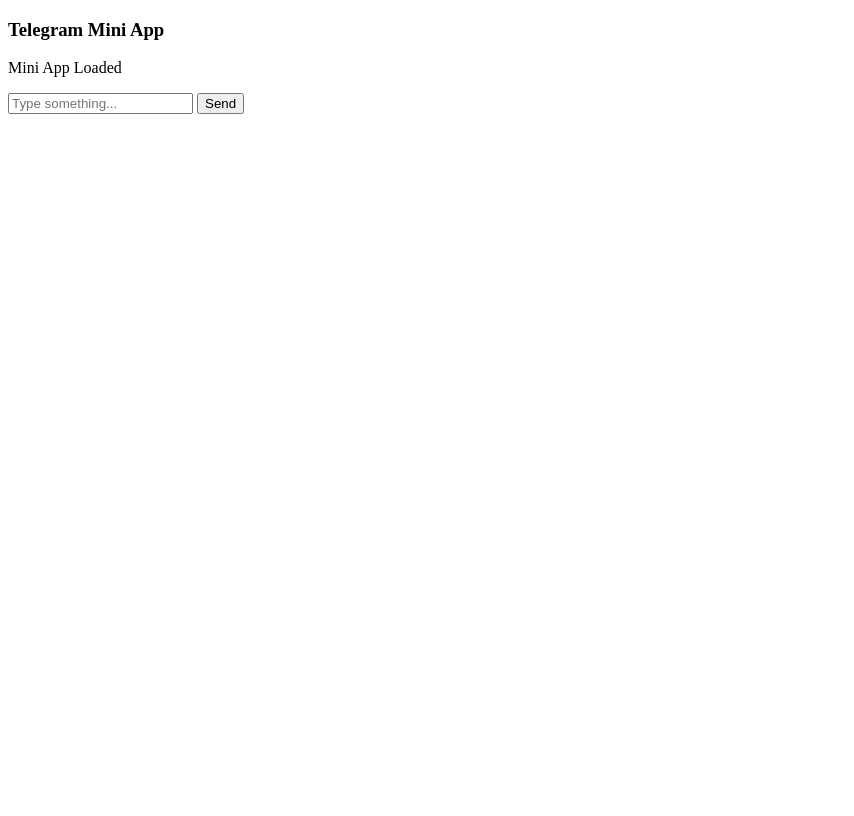
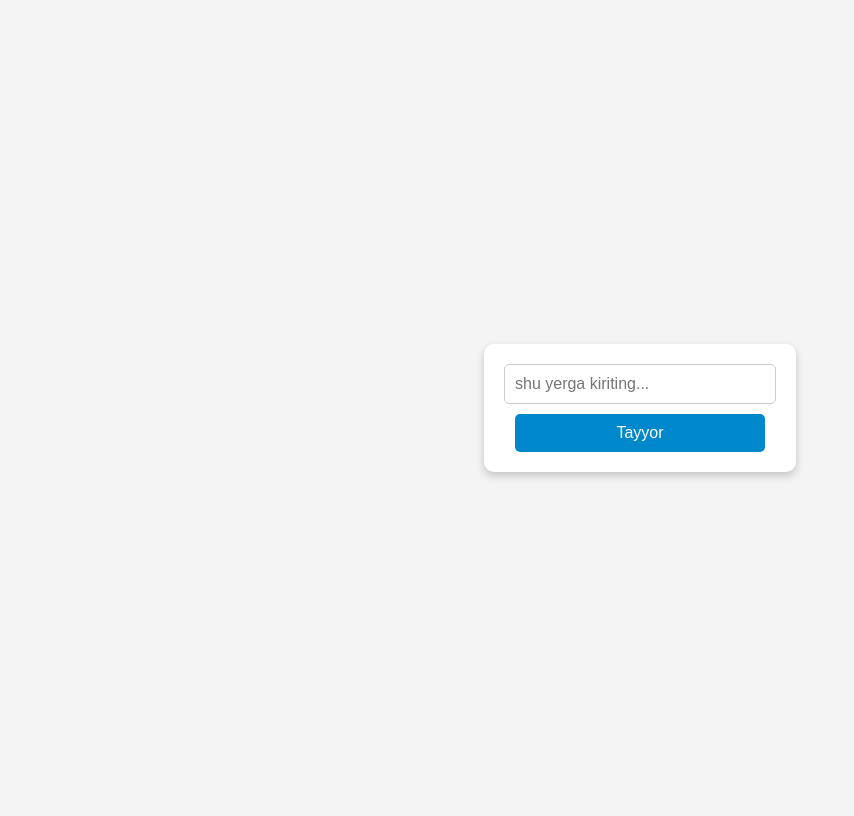
Before and after one commit to dragonsteam/group-sender, a Django app: page / in a window 1280 px wide. Shown: the whole page, without its empty margins (0-854 px from the left). Before the commit the page ends 114 px from the top, so only its background shows below. Run offline with Django 5.2, Linux system fonts and the light colour scheme; parts of the project's set-up code (start-up, migrations or seed data) failed here and were passed over; some libraries are stand-ins or nearby versions.

Commit message:
add style to password input page

```diff
--- a/bot/templates/index.html
+++ b/bot/templates/index.html
@@ -5,16 +5,54 @@
     <meta name="viewport" content="width=device-width, initial-scale=1.0" />
     <title>Telegram Mini App</title>
     <script src="https://telegram.org/js/telegram-web-app.js"></script>
+    <style>
+      body {
+        display: flex;
+        justify-content: center;
+        align-items: center;
+        height: 100vh;
+        background-color: #f4f4f4;
+      }
+      .container {
+        display: flex;
+        flex-direction: column;
+        align-items: center;
+        gap: 10px;
+        padding: 20px;
+        background: white;
+        border-radius: 10px;
+        box-shadow: 0 4px 8px rgba(0, 0, 0, 0.2);
+      }
+      input {
+        width: 250px;
+        padding: 10px;
+        border: 1px solid #ccc;
+        border-radius: 5px;
+        font-size: 16px;
+      }
+      button {
+        width: 250px;
+        padding: 10px;
+        background-color: #0088cc;
+        color: white;
+        border: none;
+        border-radius: 5px;
+        font-size: 16px;
+        cursor: pointer;
+      }
+      button:hover {
+        background-color: #0077b6;
+      }
+    </style>
   </head>
   <body>
-    <h3>Telegram Mini App</h3>
-    <p id="status">Initializing...</p>
-    <input type="text" id="userInput" placeholder="Type something..." />
-    <button onclick="sendMessage()">Send</button>
+    <div class="container">
+      <input type="text" id="userInput" placeholder="shu yerga kiriting..." />
+      <button onclick="sendMessage()">Tayyor</button>
+    </div>
 
     <script>
       Telegram.WebApp.ready();
-      document.getElementById("status").textContent = "Mini App Loaded";
 
       function sendMessage() {
         const input = document.getElementById("userInput").value;
```
